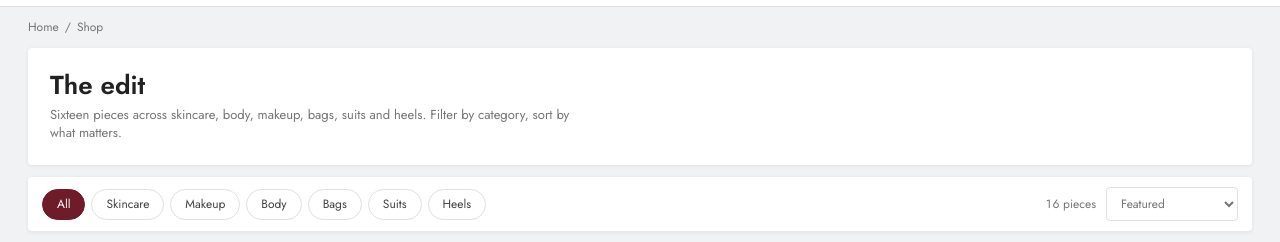
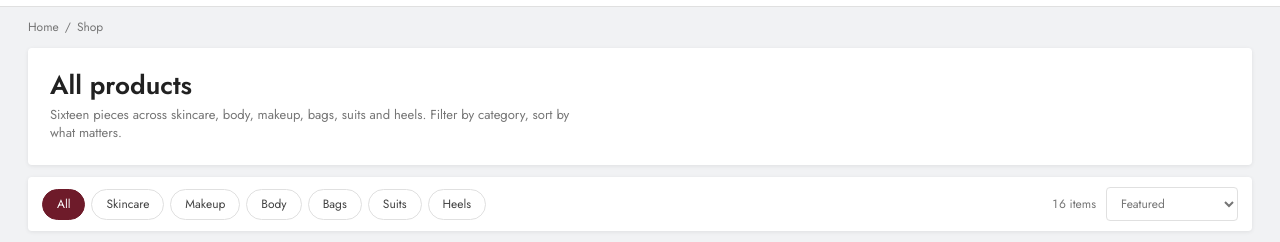
Before and after one commit to aigenerative35-bot/nira-store, a React (Vite) app: page /nira-store/shop in a window 1280 px wide. Shown: the part 127-369 px from the top of the page. Built offline with nearby package versions, Linux system fonts and the light colour scheme.

Commit message:
feat: marketplace UI — search header, category rail, banner, deals rail

```diff
--- a/src/pages/Shop.jsx
+++ b/src/pages/Shop.jsx
@@ -17,17 +17,19 @@ export default function Shop() {
   const [params, setParams] = useSearchParams()
   const { wish } = useShop()
   const cat = params.get('cat') || 'all'
+  const q = (params.get('q') || '').toLowerCase().trim()
   const [sort, setSort] = useState(params.get('sort') || 'featured')
   const onlyWish = params.get('wish') === '1'
 
   const list = useMemo(() => {
     let out = products.filter((p) => cat === 'all' || p.cat === cat)
+    if (q) out = out.filter((p) => `${p.name} ${p.catName} ${p.short}`.toLowerCase().includes(q))
     if (onlyWish) out = out.filter((p) => wish.includes(p.id))
     if (sort === 'low') out = [...out].sort((a, b) => a.price - b.price)
     if (sort === 'high') out = [...out].sort((a, b) => b.price - a.price)
     if (sort === 'rating') out = [...out].sort((a, b) => b.rating - a.rating)
     return out
-  }, [cat, sort, onlyWish, wish])
+  }, [cat, sort, onlyWish, wish, q])
 
   const setCat = (id) => {
     const next = new URLSearchParams(params)
@@ -44,7 +46,15 @@ export default function Shop() {
       </div>
 
       <div className="phead">
-        <h1>{onlyWish ? 'Your wishlist' : cat === 'all' ? 'The edit' : categories.find((c) => c.id === cat)?.name}</h1>
+        <h1>
+          {onlyWish
+            ? 'Your wishlist'
+            : q
+            ? `Results for “${params.get('q')}”`
+            : cat === 'all'
+            ? 'All products'
+            : categories.find((c) => c.id === cat)?.name}
+        </h1>
         <p>
           {onlyWish
             ? 'Everything you have saved. Move a piece to the bag when you are ready.'
@@ -62,7 +72,12 @@ export default function Shop() {
           ))}
         </div>
         <div className="sortbar">
-          <span className="num">{list.length} pieces</span>
+          {q && (
+            <button className="chip" onClick={() => { const n = new URLSearchParams(params); n.delete('q'); setParams(n) }}>
+              “{params.get('q')}” ✕
+            </button>
+          )}
+          <span className="num">{list.length} items</span>
           <select value={sort} onChange={(e) => setSort(e.target.value)} aria-label="Sort">
             {SORTS.map((s) => (
               <option key={s.id} value={s.id}>{s.label}</option>
```
